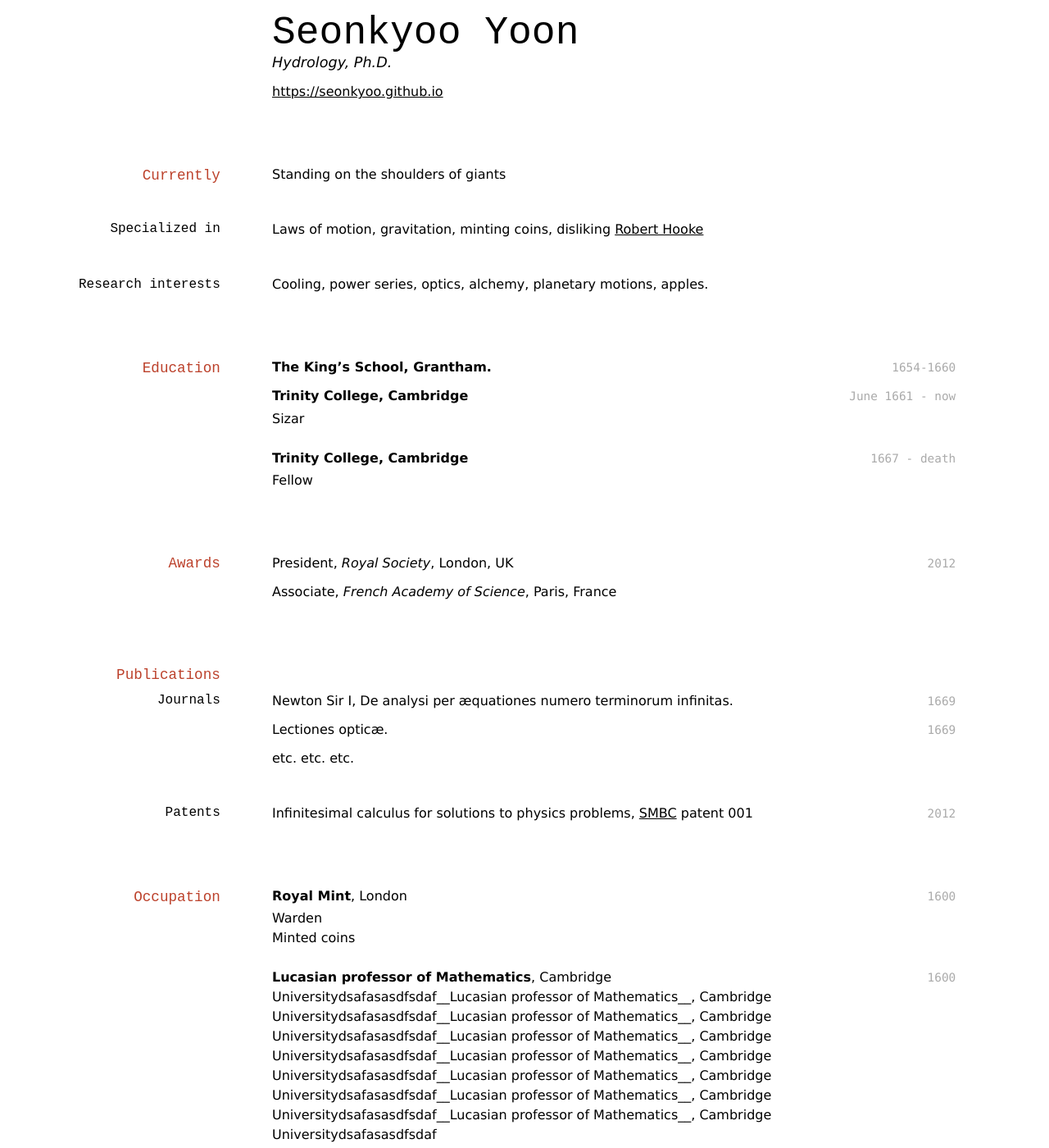
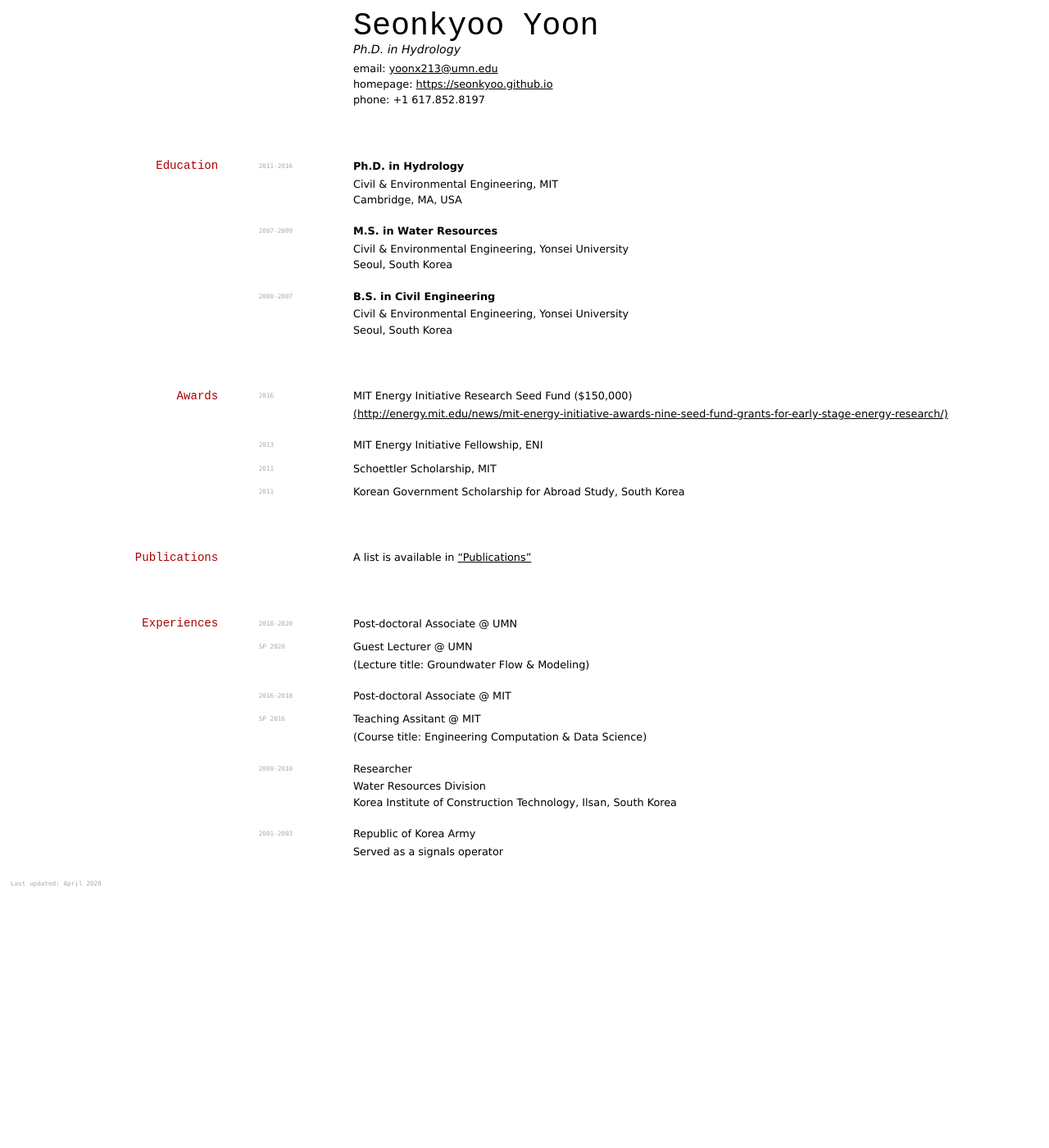
Before and after one commit to seonkyoo/home, a Jekyll site: the page built from _pages/4_vitae.md, in a window 1280 px wide and 1400 px high. Shown: the whole window at 82% size. Built offline with Jekyll 4.4.1, drawn with Linux system fonts in a browser that asks for light colours; some of the changed text lies outside the part shown.

Commit message:
vitae update

```diff
--- a/_config.yml
+++ b/_config.yml
@@ -78,7 +78,7 @@ collections:
     output: true
     permalink: /projects/:path/
 
-news_limit: 5
+news_limit: 1
 
 # -----------------------------------------------------------------------------
 # Jekyll settings
@@ -130,4 +130,4 @@ jquery_version: "1.12.4"
 katex_version: "0.9.0"
 anchorjs_version: "3.2.2"
 
-cvstyle:  davewhipp # [davewhipp | kjhealy]
+cvstyle:  kjhealy # [davewhipp | kjhealy]
--- a/_layouts/cv.html
+++ b/_layouts/cv.html
@@ -6,7 +6,7 @@ layout: none # [default for webpage | none for printing, ctrl + x + p]
 <html>
 <head>
   <meta charset=utf-8 />
-  <title> {% if page.title %} {{ page.title }} | {% endif %} CV</title>
+  <title> {% if page.title %} {{ page.title }} {% endif %} </title>
   <link href="../../media/{{ site.cvstyle }}-screen.css" type="text/css" rel="stylesheet" media="screen">
   <link href="../../media/{{ site.cvstyle }}-print.css" type="text/css" rel="stylesheet" media="print">
 </head>
--- a/_pages/4_vitae.md
+++ b/_pages/4_vitae.md
@@ -6,9 +6,13 @@ description:
 ---
 
 # Seonkyoo Yoon
-Hydrology, Ph.D.
+Ph.D. in Hydrology
+- email: [yoonx213@umn.edu](mailto:{{ site.email | encode_email }})
+- homepage: [https://seonkyoo.github.io](/)
+- phone: +1 617.852.8197
 
-[https://seonkyoo.github.io](/)
+
+
 
 <!--
 <div id="webaddress">
@@ -17,11 +21,13 @@ Hydrology, Ph.D.
 </div>
 -->
 
-## Currently
+<!-- ## Currently -->
 
-Standing on the shoulders of giants
+<!-- I am a post-doctoral associate working with professor [Peter Kang](https://pkkang.com/home) at the university of Minnesota. My research centers on the interface between physical and data sciences, aiming at improving fundamental understanding and characterizing uncertainty of flow, transport, and reaction in hydrological systems. I combine theoretical and computaional approaches such as fluid dynamics, extreme value theory, Bayesian anlysis, fractals, stochastic modeling, deep learning, and computational fluid mechanics.  -->
 
-### Specialized in
+<!-- I currently study anomalous transport and mixing-induced reaction in rough fractures.  -->
+
+<!-- ### Specialized in
 
 Laws of motion, gravitation, minting coins, disliking [Robert Hooke](http://en.wikipedia.org/wiki/Robert_Hooke)
 
@@ -29,103 +35,80 @@ Laws of motion, gravitation, minting coins, disliking [Robert Hooke](http://en.w
 ### Research interests
 
 Cooling, power series, optics, alchemy, planetary motions, apples.
+ -->
+
+
+
 
 
 ## Education
 
-`1654-1660`
-__The King's School, Grantham.__
+`2011-2016` __Ph.D. in Hydrology__
+- Civil & Environmental Engineering, MIT
+- Cambridge, MA, USA
 
-`June 1661 - now`
-__Trinity College, Cambridge__
+`2007-2009` __M.S. in Water Resources__
+- Civil & Environmental Engineering, Yonsei University
+- Seoul, South Korea
 
-- Sizar
-
-`1667 - death`
-__Trinity College, Cambridge__
-
-- Fellow
+`2000-2007` __B.S. in Civil Engineering__
+- Civil & Environmental Engineering, Yonsei University
+- Seoul, South Korea
 
 
 
 ## Awards
 
-`2012`
-President, *Royal Society*, London, UK
+`2016` MIT Energy Initiative Research Seed Fund ($150,000)
+- [(http://energy.mit.edu/news/mit-energy-initiative-awards-nine-seed-fund-grants-for-early-stage-energy-research/)](http://energy.mit.edu/news/mit-energy-initiative-awards-nine-seed-fund-grants-for-early-stage-energy-research/)
 
-Associate, *French Academy of Science*, Paris, France
+`2013` MIT Energy Initiative Fellowship, ENI
+
+`2011` Schoettler Scholarship, MIT
+
+`2011` Korean Government Scholarship for Abroad Study, South Korea
 
 
 
 ## Publications
 
-<!-- A list is also available [online](http://scholar.google.co.uk/citations?user=LTOTl0YAAAAJ) -->
+A list is available in ["Publications"](/publications)
 
-### Journals
+<!-- ### Journals -->
 
-`1669`
-Newton Sir I, De analysi per æquationes numero terminorum infinitas.
+<!-- `1669` -->
+<!-- Newton Sir I, De analysi per æquationes numero terminorum infinitas.  -->
 
-`1669`
-Lectiones opticæ.
+<!-- `1669` -->
+<!-- Lectiones opticæ. -->
 
-etc. etc. etc.
+<!-- etc. etc. etc. -->
 
-### Patents
+<!-- ### Patents -->
 
-`2012`
-Infinitesimal calculus for solutions to physics problems, [SMBC](http://www.techdirt.com/articles/20121011/09312820678/if-patents-had-been-around-time-newton.shtml) patent 001
-
-
-## Occupation
-
-`1600`
-__Royal Mint__, London
-
-- Warden
-- Minted coins
-
-`1600`
-__Lucasian professor of Mathematics__, Cambridge Universitydsafasasdfsdaf__Lucasian professor of Mathematics__, Cambridge Universitydsafasasdfsdaf__Lucasian professor of Mathematics__, Cambridge Universitydsafasasdfsdaf__Lucasian professor of Mathematics__, Cambridge Universitydsafasasdfsdaf__Lucasian professor of Mathematics__, Cambridge Universitydsafasasdfsdaf__Lucasian professor of Mathematics__, Cambridge Universitydsafasasdfsdaf__Lucasian professor of Mathematics__, Cambridge Universitydsafasasdfsdaf__Lucasian professor of Mathematics__, Cambridge Universitydsafasasdfsdaf
-
-
-## Occupation
-
-`1600`
-__Royal Mint__, London
-
-- Warden
-- Minted coins
-
-`1600`
-__Lucasian professor of Mathematics__, Cambridge University
-
-
-## Occupation
-
-`1600`
-__Royal Mint__, London
-
-- Warden
-- Minted coins
-
-`1600`
-__Lucasian professor of Mathematics__, Cambridge University
-
-
-## Occupation
-
-`1600`
-__Royal Mint__, London
-
-- Warden
-- Minted coins
-
-`1600`
-__Lucasian professor of Mathematics__, Cambridge University
+<!-- `2012` -->
+<!-- Infinitesimal calculus for solutions to physics problems, [SMBC](http://www.techdirt.com/articles/20121011/09312820678/if-patents-had-been-around-time-newton.shtml) patent 001 -->
 
 
 
-<!-- ### Footer
+## Experiences
 
-Last updated: May 2013 -->
+`2018-2020` Post-doctoral Associate @ UMN
+
+`SP 2020` Guest Lecturer @ UMN
+- (Lecture title: Groundwater Flow & Modeling)
+
+`2016-2018` Post-doctoral Associate @ MIT
+
+`SP 2016` Teaching Assitant @ MIT
+- (Course title: Engineering Computation & Data Science)
+
+`2009-2010` Researcher
+- Water Resources Division
+- Korea Institute of Construction Technology, Ilsan, South Korea
+
+`2001-2003` Republic of Korea Army
+- Served as a signals operator
+
+
+#### `Last updated: April 2020`
```
